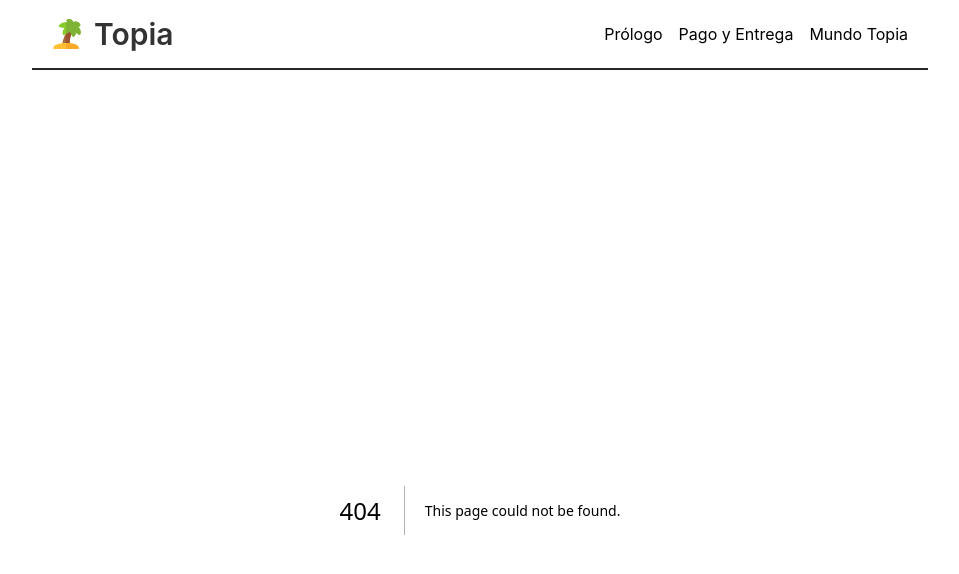
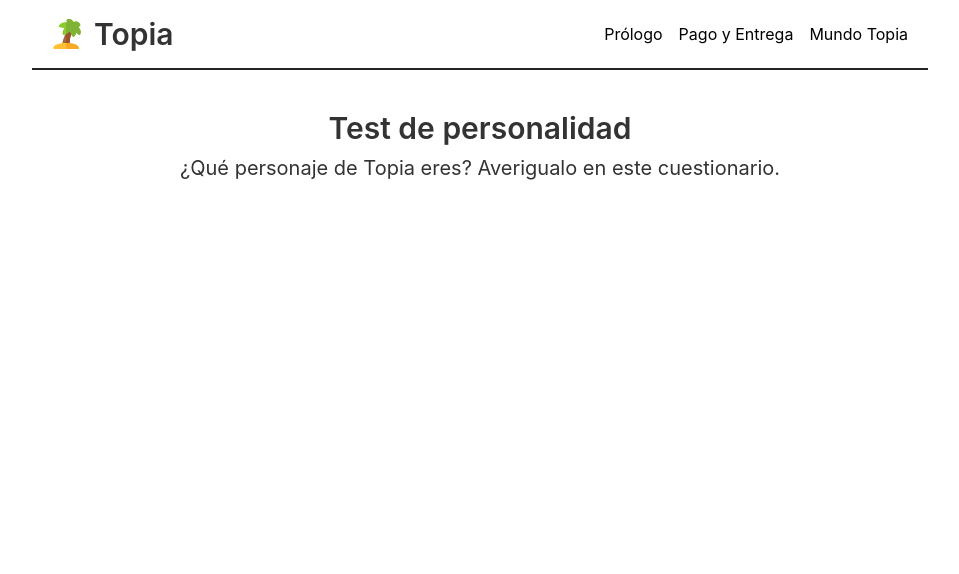
Before and after one commit to sebas-pena/rebrand-topia, a Next.js app: page /mundo-topia/test-personalidad in a window 1280 px wide. Before the commit this address had no page. Shown: the top 574 px of the page, without its empty margins (160-1119 px from the left). Built offline with nearby package versions, Linux system fonts and the light colour scheme.

Commit message:
feat: Add page

```diff
--- /dev/null
+++ b/app/mundo-topia/test-personalidad/page.js
@@ -0,0 +1,14 @@
+import React from 'react'
+
+const page = () => {
+  return (
+    <main>
+      <div className='text-center mb-10'>
+        <h1 className='text-3xl mb-2 font-semibold text-[#333]'>Test de personalidad</h1>
+        <p className='text-xl text-[#333]'>¿Qué personaje de Topia eres? Averigualo en este cuestionario.</p>
+      </div>
+    </main>
+  )
+}
+
+export default page
```
